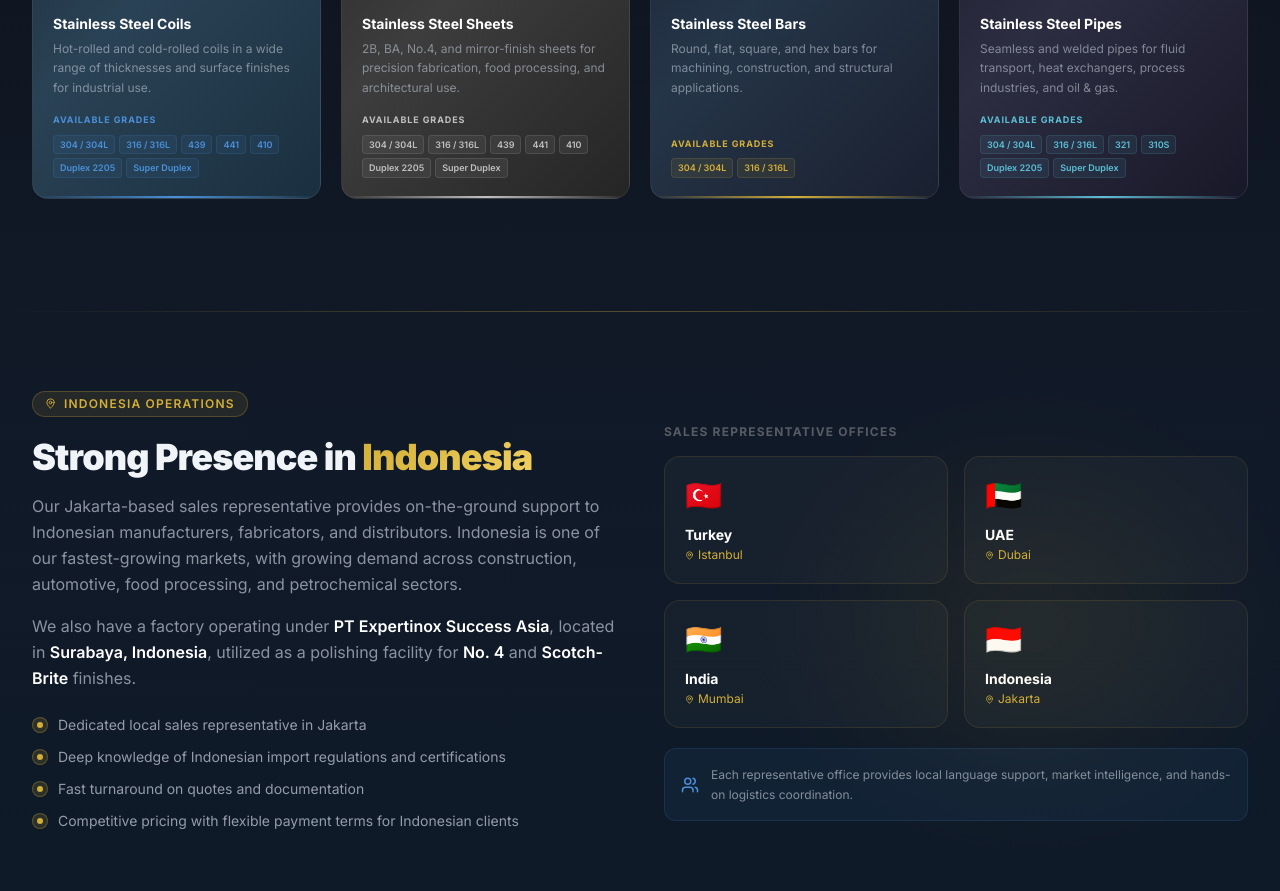
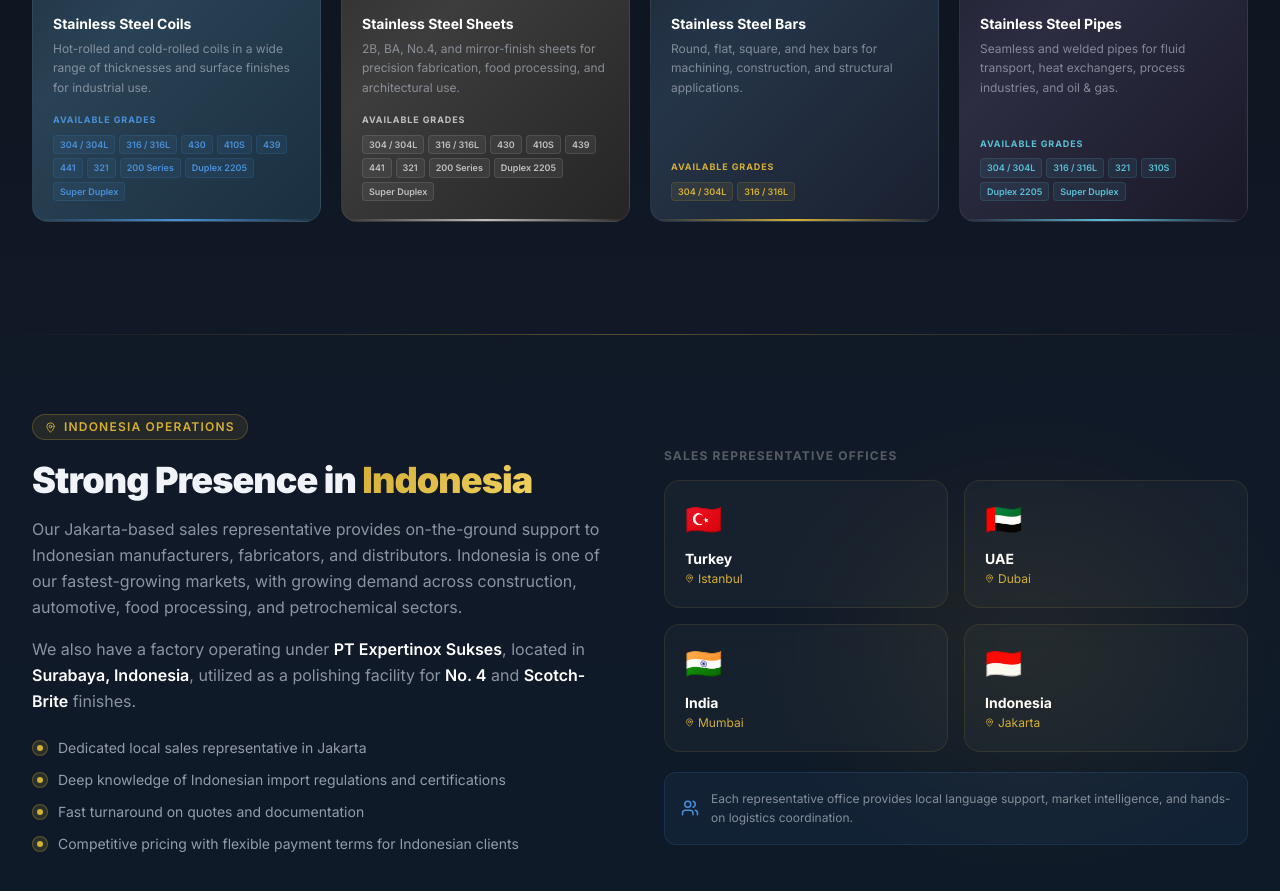
Before and after one commit to tehseekers/expertinox, a React (Vite) app: page / in a window 1280 px wide. Shown: the part 1260-2151 px from the top of the page. Built offline with nearby package versions, Linux system fonts and the light colour scheme; no server answers.

Commit message:
Updated HomePage.tsx

```diff
--- a/src/components/HomePage.tsx
+++ b/src/components/HomePage.tsx
@@ -38,7 +38,7 @@ const PRODUCTS: Product[] = [
     icon: Circle,
     gradient: 'linear-gradient(135deg, #1c2e3d 0%, #2a4255 40%, #1a3040 100%)',
     accent: '#4a90d9',
-    grades: ['304 / 304L', '316 / 316L', '439', '441', '410', 'Duplex 2205', 'Super Duplex'],
+    grades: ['304 / 304L', '316 / 316L', '430', '410S', '439', '441', '321', '200 Series', 'Duplex 2205', 'Super Duplex'],
     image: 'https://images.pexels.com/photos/32845682/pexels-photo-32845682.jpeg?auto=compress&cs=tinysrgb&w=800',
   },
   {
@@ -47,7 +47,7 @@ const PRODUCTS: Product[] = [
     icon: Layers,
     gradient: 'linear-gradient(135deg, #2a2a2a 0%, #3d3d3d 40%, #252525 100%)',
     accent: '#c0c0c0',
-    grades: ['304 / 304L', '316 / 316L', '439', '441', '410', 'Duplex 2205', 'Super Duplex'],
+    grades: ['304 / 304L', '316 / 316L', '430', '410S', '439', '441', '321', '200 Series', 'Duplex 2205', 'Super Duplex'],
     image: 'https://images.pexels.com/photos/32845674/pexels-photo-32845674.jpeg?auto=compress&cs=tinysrgb&w=800',
   },
   {
@@ -346,7 +346,7 @@ function IndonesiaSection() {
               Our Jakarta-based sales representative provides on-the-ground support to Indonesian manufacturers, fabricators, and distributors. Indonesia is one of our fastest-growing markets, with growing demand across construction, automotive, food processing, and petrochemical sectors.
             </p>
             <p className="text-base leading-relaxed mb-6" style={{ color: 'rgba(192,200,212,0.7)' }}>
-              We also have a factory operating under <span className="text-white font-semibold">PT Expertinox Success Asia</span>, located in <span className="text-white font-semibold">Surabaya, Indonesia</span>, utilized as a polishing facility for <span className="text-white font-semibold">No. 4</span> and <span className="text-white font-semibold">Scotch-Brite</span> finishes.
+              We also have a factory operating under <span className="text-white font-semibold">PT Expertinox Sukses</span>, located in <span className="text-white font-semibold">Surabaya, Indonesia</span>, utilized as a polishing facility for <span className="text-white font-semibold">No. 4</span> and <span className="text-white font-semibold">Scotch-Brite</span> finishes.
             </p>
             <ul className="space-y-3 mb-6">
               {[
```
